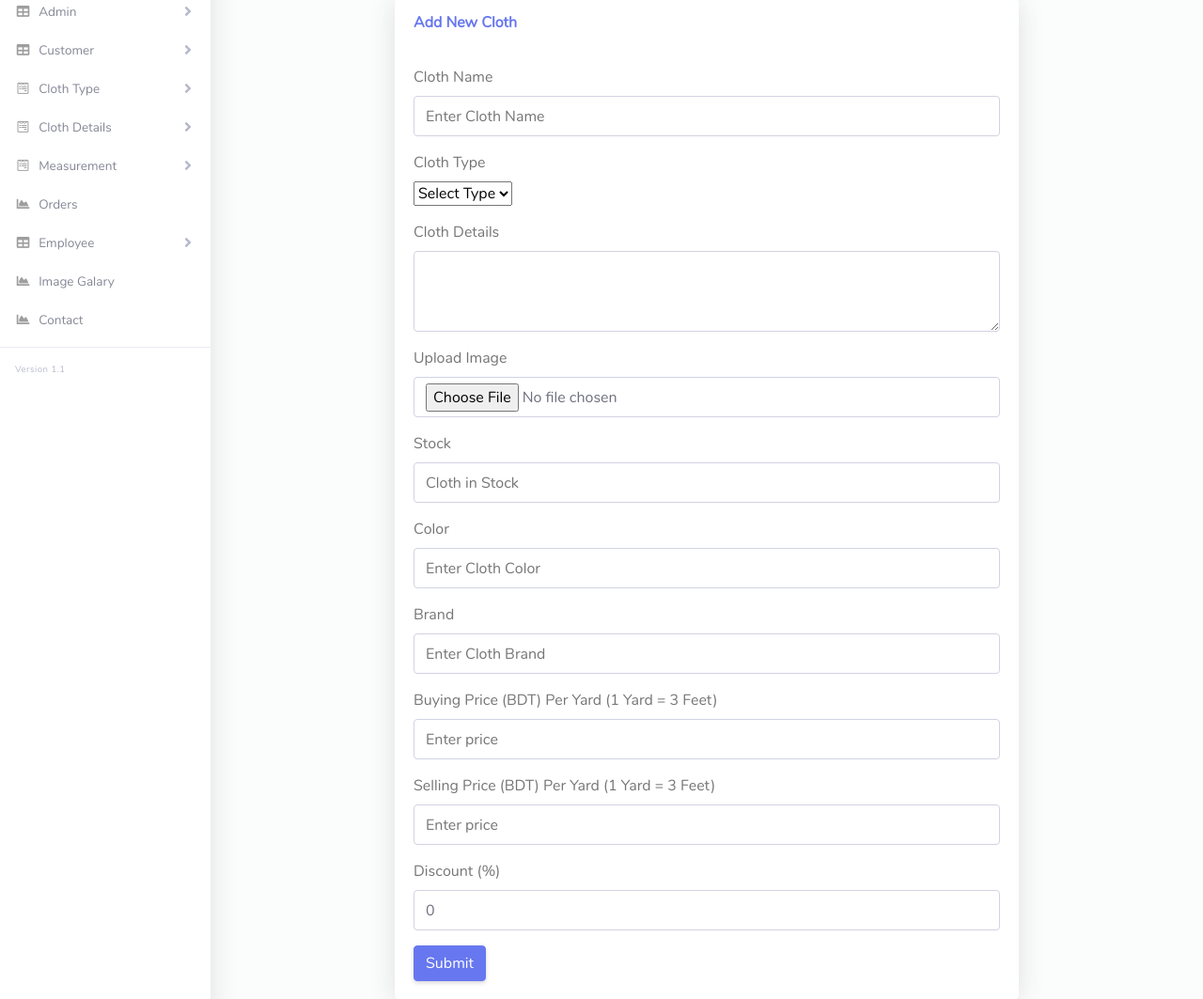
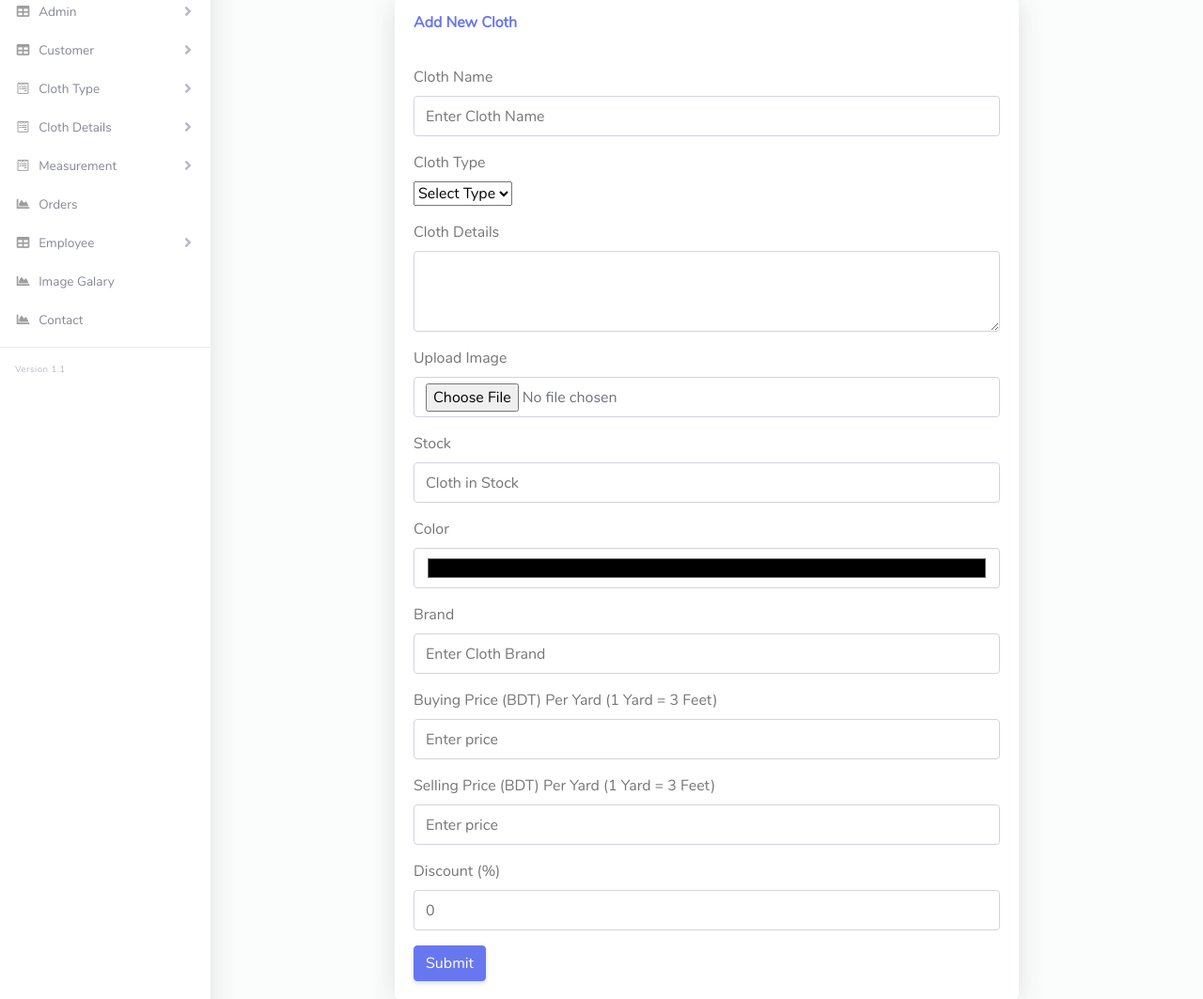
Before and after one commit to dipta995/tailor-shop, a PHP site: page /add_cloth.php in a window 1280 px wide. Shown: the part 177-1240 px from the top of the page at 94% size. Run offline with PHP 8.4, Linux system fonts and the light colour scheme; a user stored in the database is signed in; data comes from the database, SQL or seed files in the repository.

Commit message:
cloth color update

```diff
--- a/add_cloth.php
+++ b/add_cloth.php
@@ -64,7 +64,7 @@
             </div>
             <div class="form-group">
               <label>Color</label>
-              <input name="color" type="text" class="form-control" placeholder="Enter Cloth Color">
+              <input name="color" type="color" class="form-control" placeholder="Enter Cloth Color">
             </div>
             <div class="form-group">
               <label>Brand</label>
--- a/edit_cloth.php
+++ b/edit_cloth.php
@@ -82,7 +82,7 @@
             </div>
             <div class="form-group">
               <label>Color</label>
-              <input name="color" type="text" class="form-control" value="<?php echo $value['color'];?>">
+              <input name="color" type="color" class="form-control" value="<?php echo $value['color'];?>">
             </div>
             <div class="form-group">
               <label>Brand</label>
```
